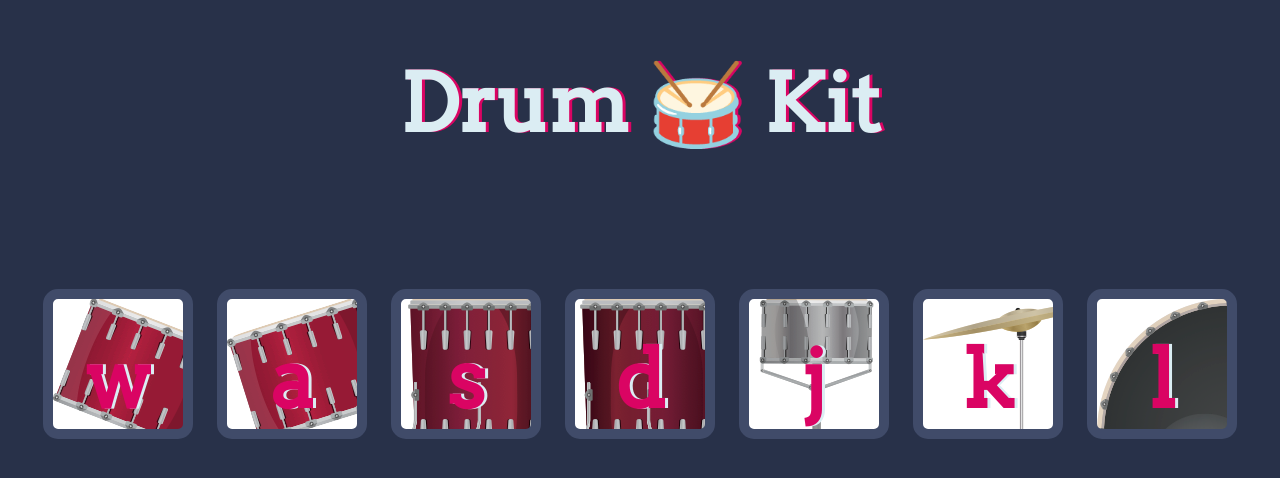
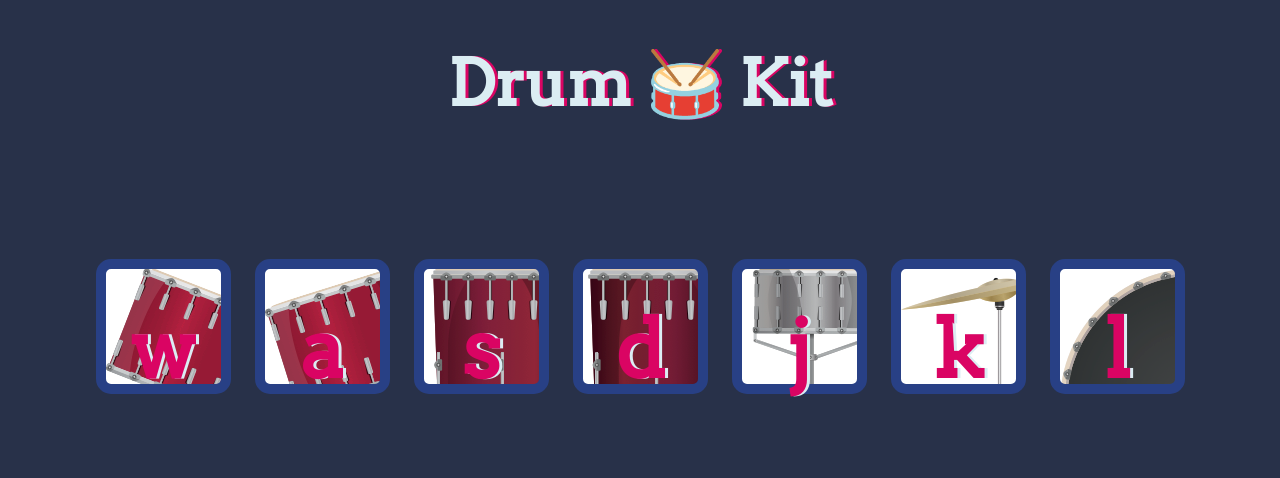
Before and after one commit to Mahesh-Abeykoon/javascript-simple-drum-kit, a plain HTML site: page index.html in a window 1280 px wide. Drawn offline with Linux system fonts and the light colour scheme.

Commit message:
Change styles

```diff
--- a/styles.css
+++ b/styles.css
@@ -4,20 +4,15 @@ body {
 }
 
 h1 {
-  font-size: 5rem;
+  font-size: 4rem;
   color: #DBEDF3;
   font-family: "Arvo", cursive;
   text-shadow: 3px 0 #DA0463;
 
 }
 
-footer {
-  color: #DBEDF3;
-  font-family: sans-serif;
-}
-
 .w {
-  background-image: url('/images/tom1.png');
+  background-image: url('images/tom1.png');
 }
 
 .a {
@@ -49,7 +44,7 @@ footer {
 }
 
 .game-over {
-  background-color: red;
+  background-color: rgb(246, 12, 12);
   opacity: 0.8;
 }
 
@@ -64,7 +59,7 @@ footer {
 
 .drum {
   outline: none;
-  border: 10px solid #404B69;
+  border: 10px solid #284085;
   font-size: 5rem;
   font-family: 'Arvo', cursive;
   line-height: 2;
@@ -73,8 +68,8 @@ footer {
   text-shadow: 3px 0 #DBEDF3;
   border-radius: 15px;
   display: inline-block;
-  width: 150px;
-  height: 150px;
+  width: 135px;
+  height: 135px;
   text-align: center;
   margin: 10px;
   background-color: white;
```
